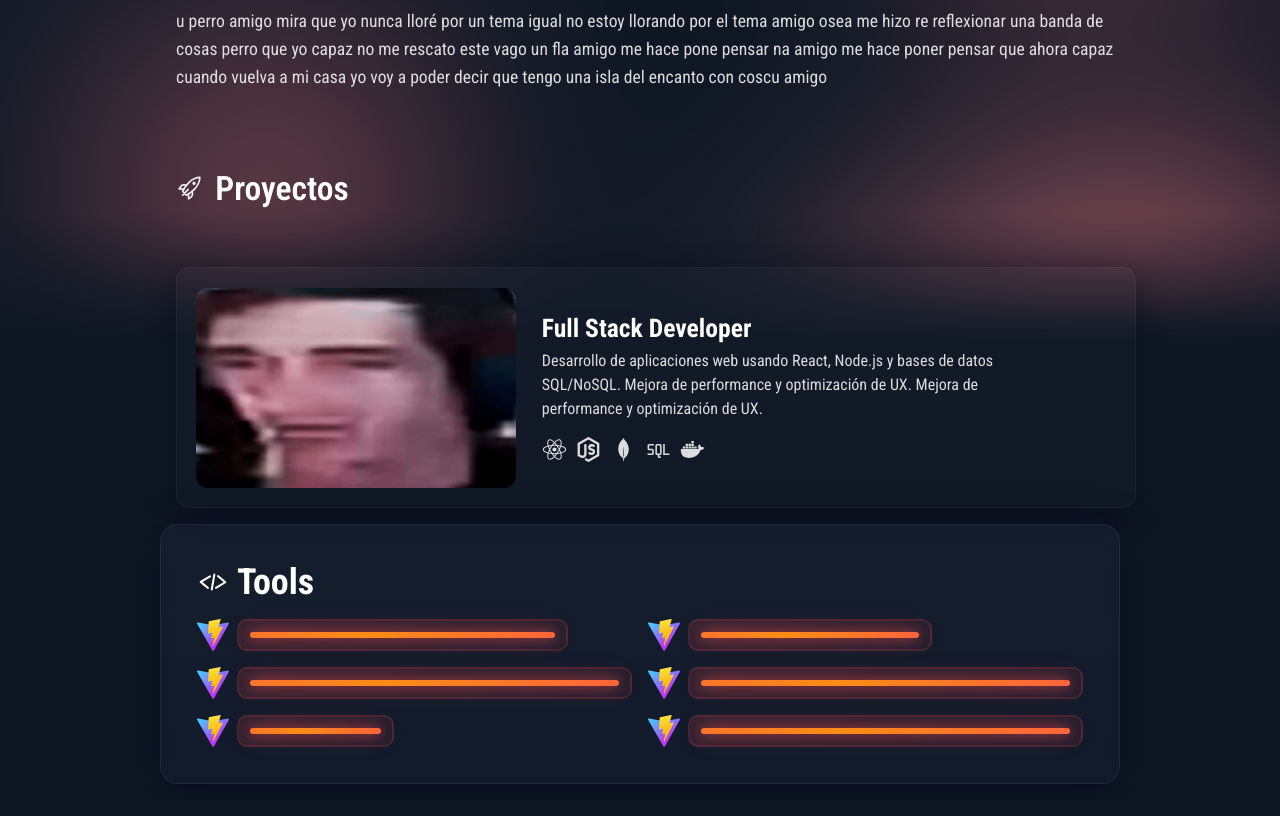
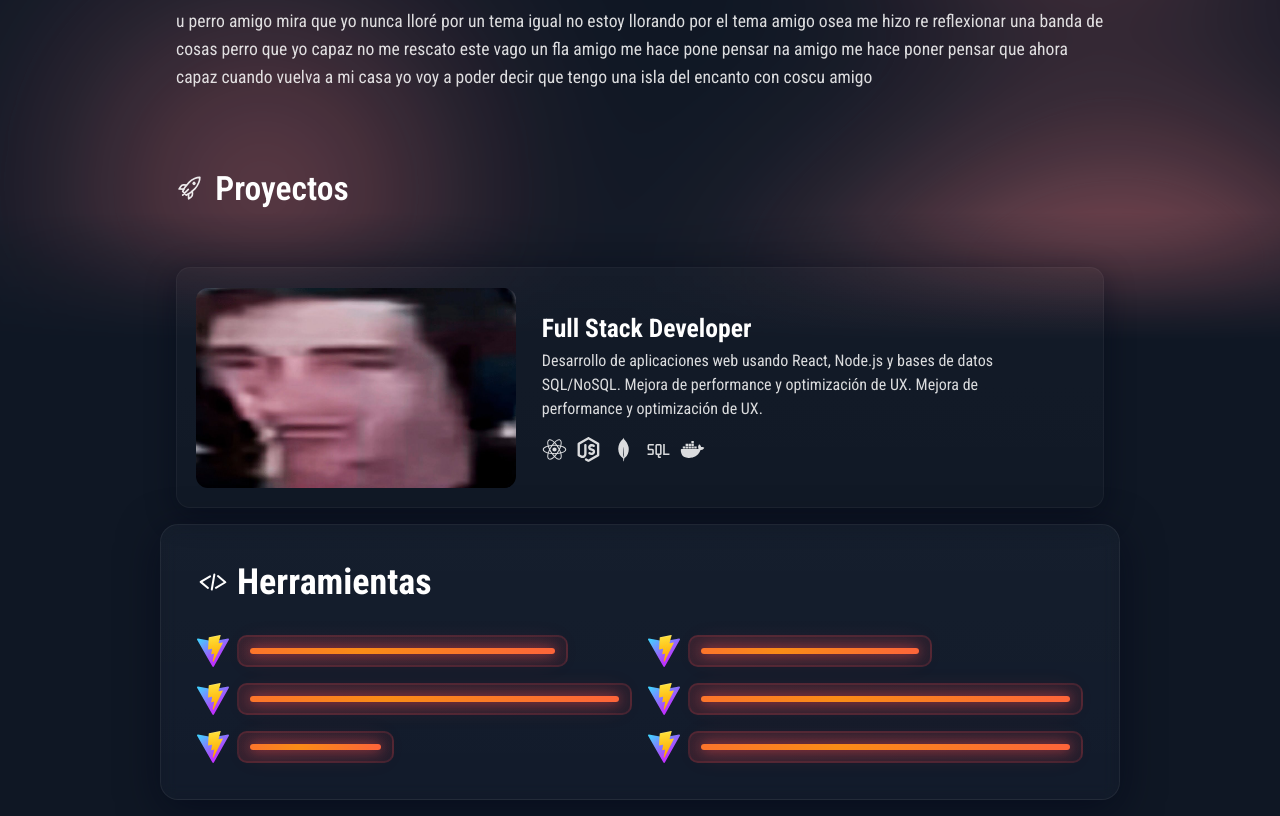
Before and after one commit to AlanPLC/Portfolio2025, a React (Vite) app: page / in a window 1280 px wide. Shown: the part 700-1516 px from the top of the page. Built offline with nearby package versions, Linux system fonts and the light colour scheme; a web font is replaced by a local one.

Commit message:
Solución secciones fuera de margen body

```diff
--- a/src/sections/About/about.scss
+++ b/src/sections/About/about.scss
@@ -1,6 +1,6 @@
 .about {
     padding: 1rem;
-    width: 100%;
+
     margin: 0;
 
     .about-title{
--- a/src/sections/Projects/proyectos.scss
+++ b/src/sections/Projects/proyectos.scss
@@ -1,8 +1,5 @@
-
 .projects{
     padding: 1rem;
-    width: 100%;
-    margin: 0 auto;
     display: flex;
     flex-direction: column;
     gap: 2rem;
--- a/src/sections/Tools/herramientas.jsx
+++ b/src/sections/Tools/herramientas.jsx
@@ -29,7 +29,7 @@ export default function Tools() {
     <section className="tools">
         <div className="tools-title">
           <img src="code-editor-svgrepo-com.svg" alt="code-icon" />
-          <h2>Tools</h2>
+          <h2>Herramientas</h2>
         </div>
         <div className="progressbar-container">
           {tools.map((tool, index)=>(
--- a/src/sections/Tools/herramientas.scss
+++ b/src/sections/Tools/herramientas.scss
@@ -13,7 +13,7 @@
   padding: 2.25rem;
   box-shadow: 0 10px 40px rgba(2, 6, 23, 0.55);
   backdrop-filter: blur(8px) saturate(120%);
-  gap: 1rem;
+  gap: 2rem;
 
   .tools-title {
     display: flex;
```
